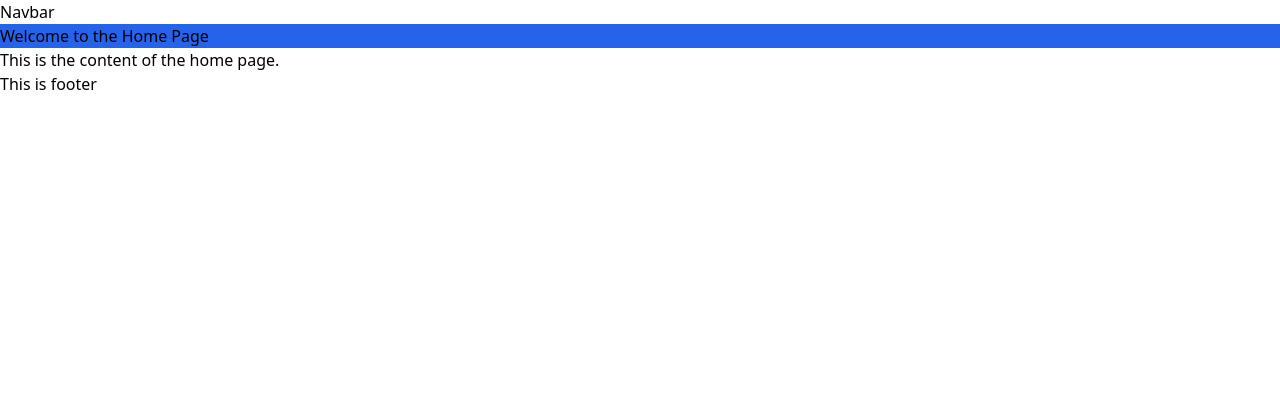
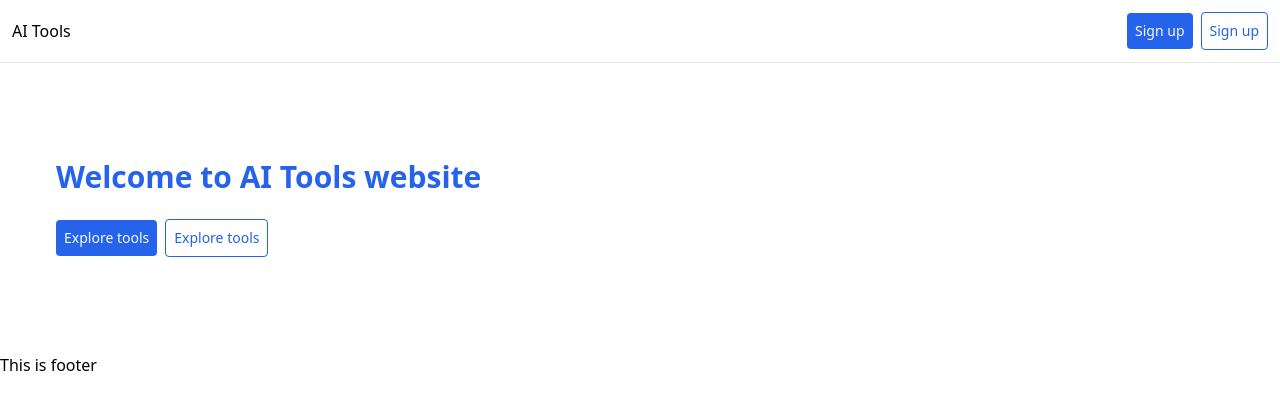
Before and after one commit to ashsajal1/flask-rembg, a Flask app: page / in a window 1280 px wide. Shown: the top 410 px of the page. Run offline with Flask 3, Linux system fonts and the light colour scheme.

Commit message:
Design home

```diff
--- a/static/css/styles.css
+++ b/static/css/styles.css
@@ -544,6 +544,39 @@ video {
   --tw-backdrop-sepia:  ;
 }
 
+.btn {
+  border-radius: 0.25rem;
+  --tw-bg-opacity: 1;
+  background-color: rgb(37 99 235 / var(--tw-bg-opacity));
+  padding: 0.5rem;
+  font-size: 0.875rem;
+  line-height: 1.25rem;
+  --tw-text-opacity: 1;
+  color: rgb(248 250 252 / var(--tw-text-opacity));
+}
+
+.btn:hover {
+  --tw-bg-opacity: 1;
+  background-color: rgb(29 78 216 / var(--tw-bg-opacity));
+}
+
+.btn-outline {
+  border-radius: 0.25rem;
+  border-width: 1px;
+  --tw-border-opacity: 1;
+  border-color: rgb(37 99 235 / var(--tw-border-opacity));
+  padding: 0.5rem;
+  font-size: 0.875rem;
+  line-height: 1.25rem;
+  --tw-text-opacity: 1;
+  color: rgb(37 99 235 / var(--tw-text-opacity));
+}
+
+.btn-outline:hover {
+  --tw-bg-opacity: 1;
+  background-color: rgb(219 234 254 / var(--tw-bg-opacity));
+}
+
 .static {
   position: static;
 }
@@ -552,7 +585,76 @@ video {
   display: block;
 }
 
-.bg-blue-600 {
-  --tw-bg-opacity: 1;
-  background-color: rgb(37 99 235 / var(--tw-bg-opacity));
+.flex {
+  display: flex;
 }
+
+.flex-col {
+  flex-direction: column;
+}
+
+.items-center {
+  align-items: center;
+}
+
+.justify-between {
+  justify-content: space-between;
+}
+
+.gap-2 {
+  gap: 0.5rem;
+}
+
+.gap-6 {
+  gap: 1.5rem;
+}
+
+.border-b {
+  border-bottom-width: 1px;
+}
+
+.p-3 {
+  padding: 0.75rem;
+}
+
+.p-6 {
+  padding: 1.5rem;
+}
+
+.p-12 {
+  padding: 3rem;
+}
+
+.px-2 {
+  padding-left: 0.5rem;
+  padding-right: 0.5rem;
+}
+
+.py-12 {
+  padding-top: 3rem;
+  padding-bottom: 3rem;
+}
+
+.text-center {
+  text-align: center;
+}
+
+.text-3xl {
+  font-size: 1.875rem;
+  line-height: 2.25rem;
+}
+
+.font-bold {
+  font-weight: 700;
+}
+
+.text-blue-600 {
+  --tw-text-opacity: 1;
+  color: rgb(37 99 235 / var(--tw-text-opacity));
+}
+
+@media (min-width: 640px) {
+  .sm\:items-start {
+    align-items: flex-start;
+  }
+}
--- a/templates/index.html
+++ b/templates/index.html
@@ -1,8 +1,18 @@
-{% extends "base.html" %}
+{% extends "base.html" %} {% block title %}Home - Your Flask App{% endblock %}
+{% block content %}
+<div class='flex items-center p-12'>
+  <div class="py-12 px-2 flex items-center sm:items-start flex-col gap-6">
+    <h1 class="text-3xl font-bold text-blue-600 text-center">
+      Welcome to AI Tools website
+    </h1>
+    <div class="flex items-center gap-2">
+      <button class="btn">Explore tools</button>
+      <button class="btn-outline">Explore tools</button>
+    </div>
+  </div>
 
-{% block title %}Home - Your Flask App{% endblock %}
+  <div>
 
-{% block content %}
-<h1 class='bg-blue-600'>Welcome to the Home Page</h1>
-<p>This is the content of the home page.</p>
+  </div>
+</div>
 {% endblock %}
--- a/templates/shared/navbar.html
+++ b/templates/shared/navbar.html
@@ -1 +1,7 @@
-<div>Navbar</div>
+<nav class='flex items-center justify-between p-3 border-b '>
+    <p>AI Tools</p>
+    <div class='flex items-center justify-between gap-2'>
+        <button class='btn'>Sign up</button>
+        <button class='btn-outline'>Sign up</button>
+    </div>
+</nav>
```
Also changed, not shown: static/css/tailwind.css (+9 -0 lines), static/images/ai-cover.jpg (added).
